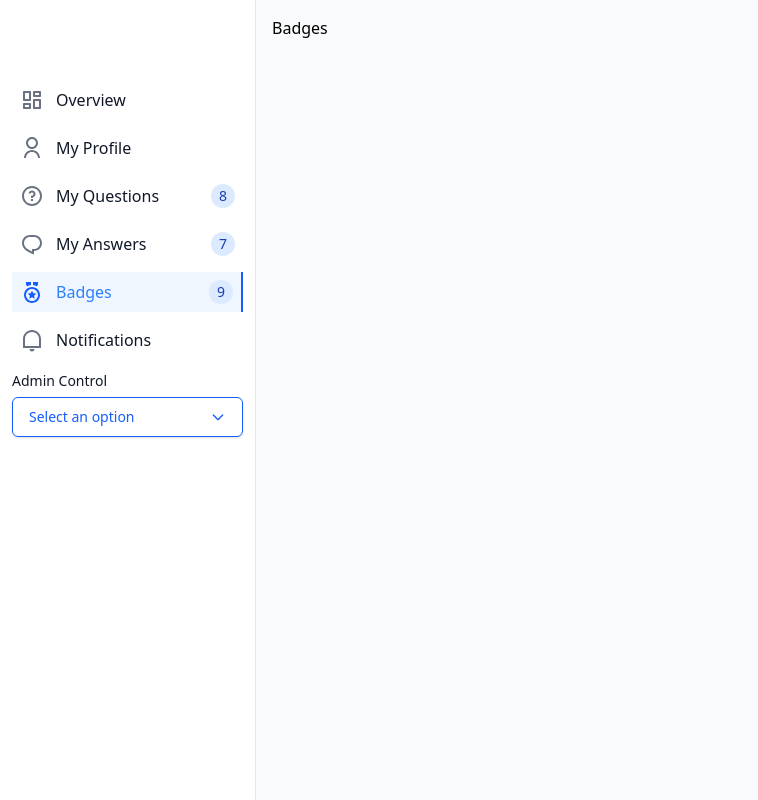
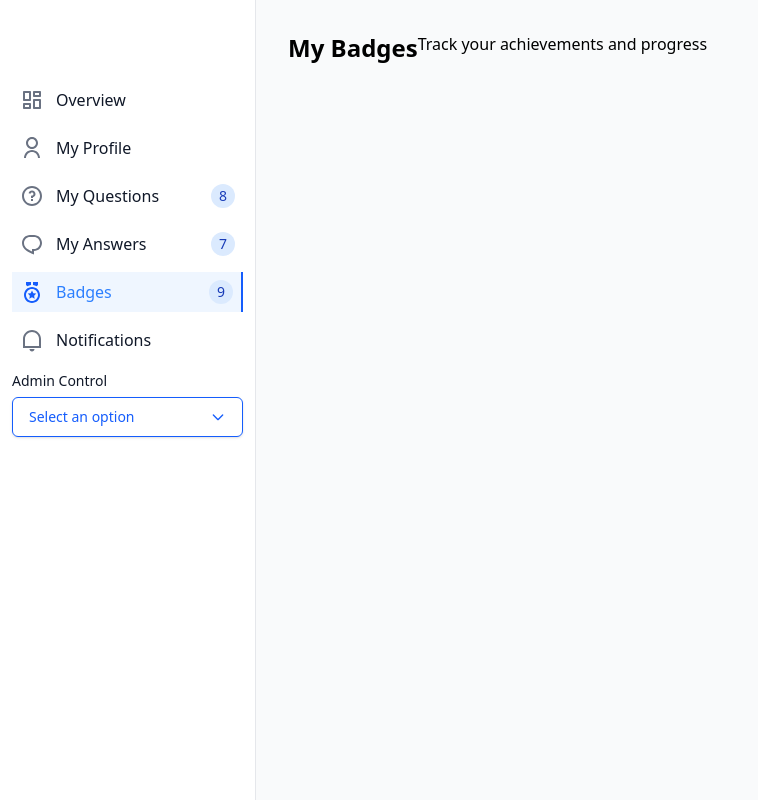
Before and after one commit to Zack-Pro-Ver/Knowledge-Sharing-Portal, a React (Vite) app: page /badges in a window 1280 px wide. Shown: the whole page, without its empty margins (0-758 px from the left). Built offline with nearby package versions, Linux system fonts and the light colour scheme.

Commit message:
created header for badges page (#89)
* created header for badges page

* added the suggested changes

* Update package-lock.json

* Update package-lock.json

* added conditional rendering on Button

```diff
--- a/src/components/Header/index.tsx
+++ b/src/components/Header/index.tsx
@@ -1,12 +1,15 @@
 import Button from "../../elements/Button/index";
 
-interface Props {
+interface BaseProps {
   title: string;
   description?: string;
   buttonText?: string;
   icon?: React.ReactNode;
 }
-export const Header = ({ title, description, buttonText, icon }: Props) => {
+
+type HeaderProps = ButtonRequiredProps | ButtonOptionalProps;
+
+export const Header = ({ title, description, showButton, buttonText, icon }: HeaderProps) => {
   return (
     <div className="flex flex-row justify-between p-4">
       <div className="flex ">
@@ -14,7 +17,9 @@ export const Header = ({ title, description, buttonText, icon }: Props) => {
         {description && <p className="text-base font-normal">{description} </p>}
       </div>
 
-      <Button startIcon={icon}>{buttonText}</Button>
+      {showButton && (
+        <Button startIcon={icon}>{buttonText}</Button>
+      )}
     </div>
   );
 };
--- a/src/pages/Badges/index.tsx
+++ b/src/pages/Badges/index.tsx
@@ -1,3 +1,11 @@
-export const Badges = () =>{
-  return <>Badges</>
+import { Header } from "../../components/Header"
+
+export const Badges = () => {
+  return (
+    <Header
+      title='My Badges'
+      description="Track your achievements and progress"
+      showButton={false}
+    />
+  )
 }
```
